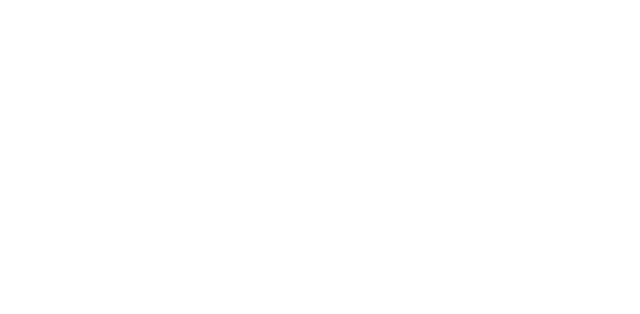
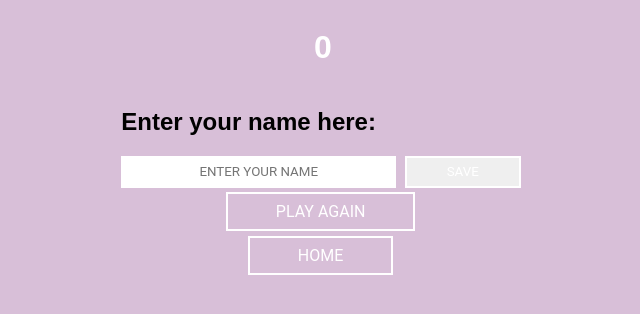
Before and after one commit to oliviaowen1/Timed_Coding_Quiz, a plain HTML site: page end.html in a window 1280 px wide. Shown: the whole page, without its empty margins (317-957 px from the left). Drawn offline with Linux system fonts and the light colour scheme.

Commit message:
Added end.js file

```diff
--- a/end.html
+++ b/end.html
@@ -3,9 +3,23 @@
 <head>
     <meta charset="UTF-8">
     <meta name="viewport" content="width=device-width, initial-scale=1.0">
-    <title>End of Quiz</title>
+    <title>End of Quiz!</title>
+    <link rel="stylesheet" href="style.css">
 </head>
 <body>
-
+    <div class="container">
+        <div id="end" class="flex-center flex-column">
+            <!-- below shows your final score -->
+            <h1 id="finalScore">0</h1>
+            <form class="end-form-container">
+                <!-- below is where you enter your name for the scoreboard -->
+                <h2 id="end-text">Enter your name here:</h2>
+                <input type="text" name="name" id="username" placeholder="Enter Your Name">
+            <button class="button" id="saveScoreButton" type="submit" onclick="saveHighScore(event)">Save</button>
+            </form>
+            <a href="./game.html" class="button">Play Again</a>
+            <a href="./index.html" class="button">Home</a>
+        </div>
+    </div>
 </body>
 </html>
--- a/script.js
+++ b/script.js
@@ -71,8 +71,8 @@ var questions = [
 
 // Const variables must have a value when they are decalred and they cannot be reassigned.
 
-const SCORE_POINTS = 100
-const MAX_QUESTIONS = 4
+const SCORE_POINTS = 1
+const MAX_QUESTIONS = 5
 
 // The below function is to start the game
 
@@ -91,7 +91,7 @@ getNewQuestion = () => {
     if(availableQuestions.length === 0 || questionCounter > MAX_QUESTIONS) {
         localStorage.setItem('mostRecentScore', score)
 
-        return window.location.assign('/end.html')
+        return window.location.assign('./end.html')
     }
 
     questionCounter++
--- a/style.css
+++ b/style.css
@@ -87,7 +87,7 @@ align-items: center;
 #progressBar {
     width: 20rem;
     height: 3rem;
-    border: 0.2rem solid rgb(11,223,36);
+    border: 0.2rem solid purple);
     margin-top: 2rem;
     border-radius: 50px;
     overflow: hidden;
@@ -95,7 +95,7 @@ align-items: center;
 
 #progressBarFull {
     height: 100%;
-    background: rgb(11,223,36);
+    background:purple;
     width: 0%;
 }
 
@@ -104,3 +104,17 @@ align-items: center;
         min-width: 40rem;
     }
 }
+#username {
+    display:inline-block;
+    padding:0.5em 3em;
+    border:0.16em solid #FFFFFF;
+    margin:0 0.3em 0.3em 0;
+    box-sizing: border-box;
+    text-decoration:none;
+    text-transform:uppercase;
+    font-family:'Roboto',sans-serif;
+    font-weight:400;
+    color:#FFFFFF;
+    text-align:center;
+    transition: all 0.15s;
+}
```
Also changed, not shown: end.js (added).
